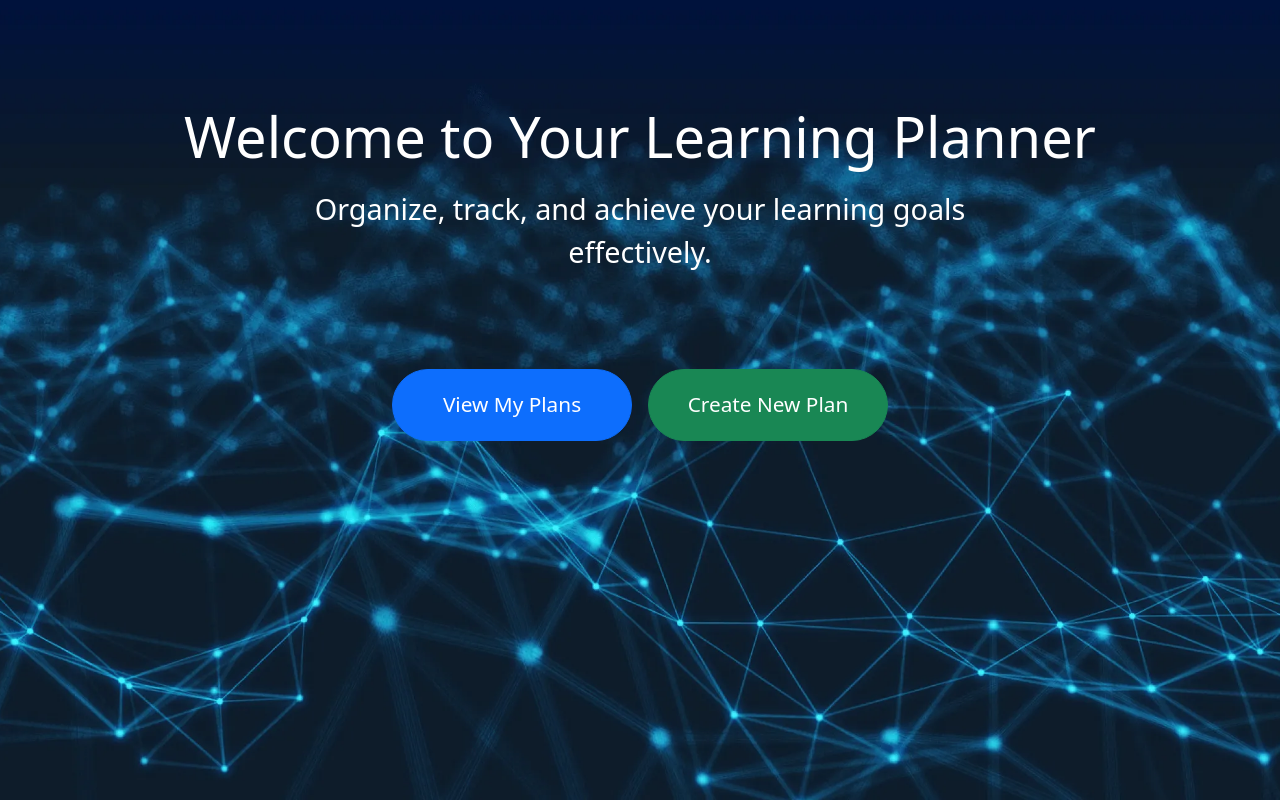
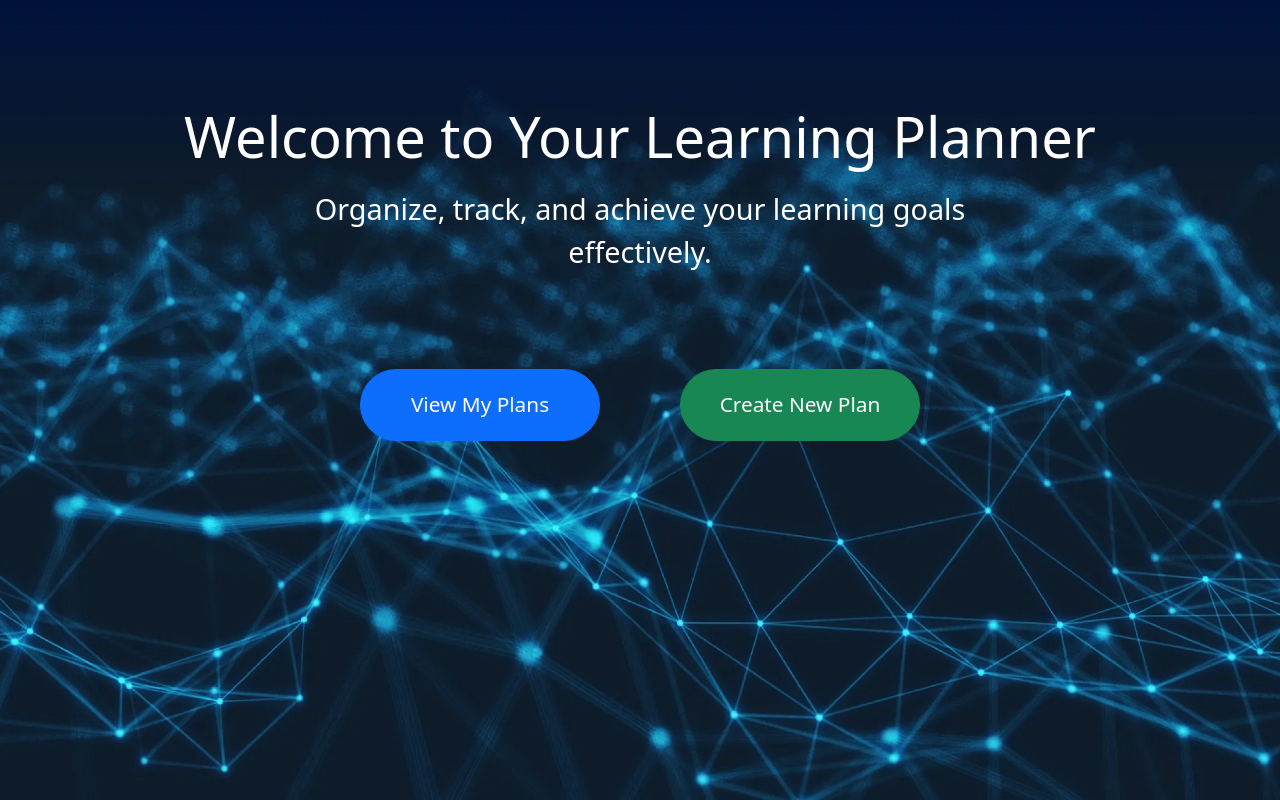
Before and after one commit to rahmimuaz/Skillhub, a React (Vite) app in the folder frontend/: page / in a window 1280 px wide. Built offline with nearby package versions, Linux system fonts and the light colour scheme.

Commit message:
change the buttons in the frontend

```diff
--- a/frontend/src/App.jsx
+++ b/frontend/src/App.jsx
@@ -38,6 +38,7 @@ function Dashboard() {
         borderRadius: '50px',
         fontSize: '1.3rem',
         fontWeight: '500',
+        margin: '0 2rem', // Increased horizontal spacing
       }}
     >
       View My Plans
@@ -51,10 +52,11 @@ function Dashboard() {
       onClick={() => navigate('/plan/new')}
       style={{
         minWidth: '240px',
-              padding: '1.2rem 2.2rem',
+        padding: '1.2rem 2.1rem',
         borderRadius: '50px',
         fontSize: '1.3rem',
         fontWeight: '500',
+        margin: '0 2rem', // Increased horizontal spacing
       }}
     >
       Create New Plan
```
Lines whose indentation alone changed are shown as unchanged.
